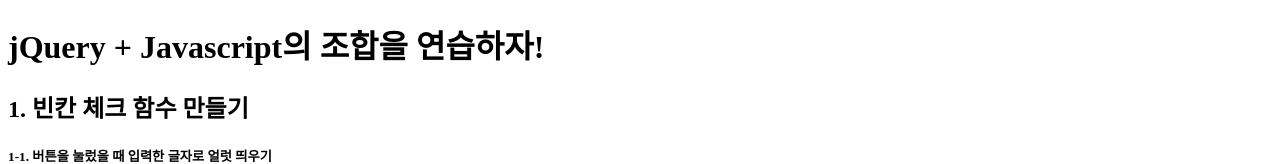
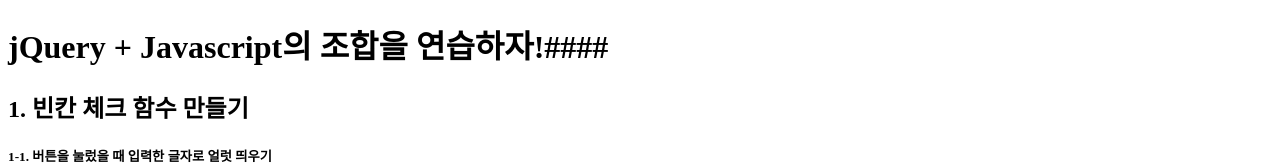
Before and after one commit to jw426/sparta_coding_practice, a plain HTML site: page frontend/02_jquery.html in a window 1280 px wide. Shown: the top 164 px of the page. Drawn offline with nearby package versions, Linux system fonts and the light colour scheme.

```diff
--- a/frontend/02_jquery.html
+++ b/frontend/02_jquery.html
@@ -67,7 +67,7 @@
 </head>
 
 <body>
-    <h1>jQuery + Javascript의 조합을 연습하자!</h1>
+    <h1>jQuery + Javascript의 조합을 연습하자!####</h1>
 
     <div class="question-box">
         <h2>1. 빈칸 체크 함수 만들기</h2>
```
